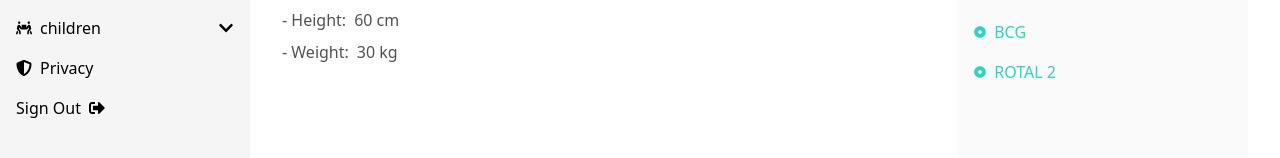
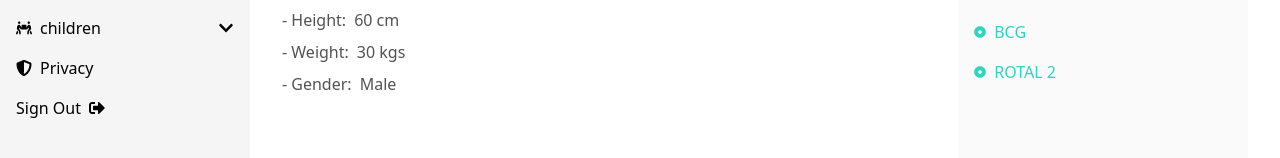
Before and after one commit to MelahGhislain/vaccine-reminder, a React (Create React App) app in the folder vaccine_frontend/: page /account in a window 1280 px wide. Shown: the part 200-358 px from the top of the page. Built offline with nearby package versions, Linux system fonts and the light colour scheme.

Commit message:
added the gender to child detail in the account page

```diff
--- a/vaccine_frontend/src/pages/Account/AccountOverlay.jsx
+++ b/vaccine_frontend/src/pages/Account/AccountOverlay.jsx
@@ -10,6 +10,7 @@
         blood_group: "A+",
         height: "60",
         weight: "30",
+        gender: "M",
         vaccines: [
             {
                 id: "vaccine-id-1",
@@ -32,6 +33,7 @@
         blood_group: "AB+",
         height: "100",
         weight: "60",
+        gender: "F",
         vaccines: [
             {
                 id: "vaccine-id-1",
--- a/vaccine_frontend/src/pages/Account/ChildDetail.jsx
+++ b/vaccine_frontend/src/pages/Account/ChildDetail.jsx
@@ -27,7 +27,11 @@
                 </li>
                 <li className="flex items-center py-1 text-neutral-600">
                     <p className="mr-2">- Weight: </p>
-                    <p>{detail.weight} kg</p>
+                    <p>{detail.weight} kg</p>s
+                </li>
+                <li className="flex items-center py-1 text-neutral-600">
+                    <p className="mr-2">- Gender: </p>
+                    <p>{detail.gender.toUpperCase() == "M"? "Male": "Female"}</p>
                 </li>
             </ul>
             <div className="bg-neutral-50 w-[30%] px-4 py-4 flex flex-col">
```
